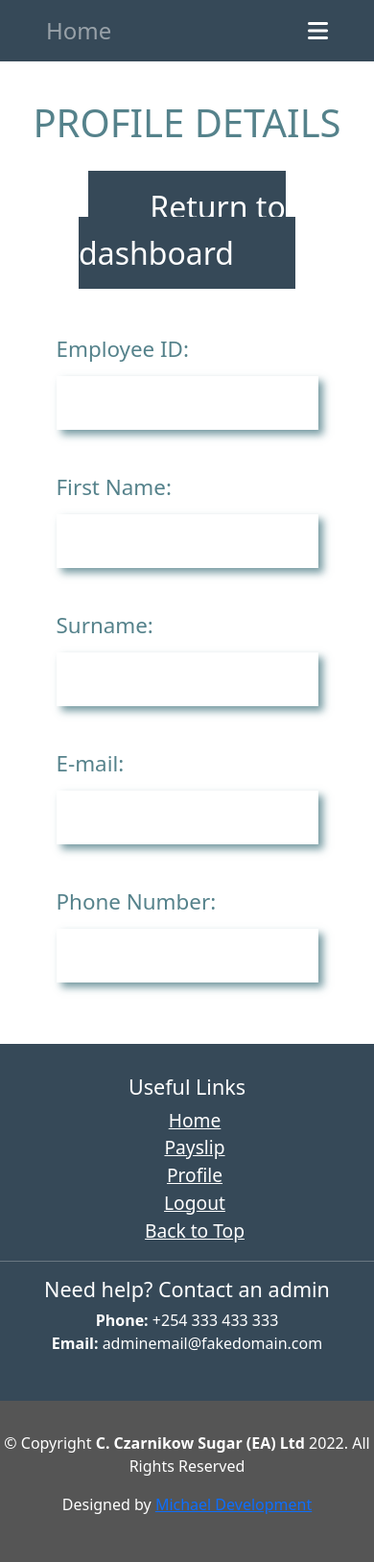
After one commit to mkaminchia/payroll_copy, a CodeIgniter 4 app: template app/Views/employee/profile.php in a window 390 px wide. The commit adds this page. Shown: the whole page at 96% size. Run offline with PHP 8.4 and a stand-in for CodeIgniter, Linux system fonts and the light colour scheme; the template is opened without the code that fills it, so the values that code supplies are empty; some libraries are stand-ins or nearby versions.

Commit message:
Added 'profile' and 'payslip' views
Added dynamic data. Made responsive. Payslip displays error message if no payslip info is available.

```diff
--- a/app/Config/Routes.php
+++ b/app/Config/Routes.php
@@ -43,7 +43,8 @@ $routes->group('login', function ($routes) {
 
 $routes->group('employee', function ($routes) {
     $routes->get('/', 'Employee::index');
-    $routes->get('details', 'Employee::details');
+    $routes->get('profile', 'Employee::profile');
+    $routes->get('payslip', 'Employee::payslip');
     //$routes->get('categorycatalogue/(:any)', 'Catalogue::categorycatalogue/$1');
   });
 
--- a/app/Models/EmployeeModel.php
+++ b/app/Models/EmployeeModel.php
@@ -21,7 +21,7 @@ class EmployeeModel extends Model
 
 		//Query
 		$query = $this->db->query("
-			SELECT employee_ID, firstname, surname, role_id, email, is_deleted
+			SELECT employee_ID, firstname, surname, role_id, email, phone_no, is_deleted
 			FROM employees
 			WHERE email = '$email' AND password = '$password'
 			");
@@ -30,7 +30,7 @@ class EmployeeModel extends Model
 		foreach ($query->getResult() as $row)
 		{
 		//Initialize User Info Array
-		$user_info = array('employee_id' => $row->employee_ID, 'firstname' => $row->firstname, 'surname' => $row->surname, 'role_id' => $row->role_id, 'email' => $row->email, 'is_deleted' => $row->is_deleted);
+		$user_info = array('employee_id' => $row->employee_ID, 'firstname' => $row->firstname, 'surname' => $row->surname, 'role_id' => $row->role_id, 'email' => $row->email, 'phone_no' => $row->phone_no, 'is_deleted' => $row->is_deleted);
 		}
 
 		//Return array
--- /dev/null
+++ b/app/Views/employee/profile.php
@@ -0,0 +1,50 @@
+<?php
+    $session = session();
+
+    $this->extend('/templates/employee_template');
+
+    $this->section('content');
+
+?>
+
+    <script>
+        var c = document.getElementById("profile");
+        c.className += " active";
+    </script>
+
+    <div class="welcome-div">
+        <h1>PROFILE DETAILS</h1>
+    </div>
+
+    <div class="primary-cta">
+        <a href="/employee">Return to dashboard</a>
+    </div>
+
+    <div class="form">
+        <form>
+            <div class="form-item-group">
+                <label for="employee_id">Employee ID:</label>
+                <input type="text" name="employee_id" id="employee_id" value="<?= $_SESSION["user_details"]["employee_id"]?>" readonly>
+            </div>
+            <div class="form-item-group">
+                <label for="firstname">First Name:</label>
+                <input type="text" name="firstname" id="firstname" value="<?= $_SESSION["user_details"]["firstname"]?>" readonly>
+            </div>
+            <div class="form-item-group">
+                <label for="surname">Surname:</label>
+                <input type="text" name="surname" id="surname" value="<?= $_SESSION["user_details"]["surname"]?>" readonly>
+            </div>
+            <div class="form-item-group">
+                <label for="email">E-mail:</label>
+                <input type="text" name="email" id="email" value="<?= $_SESSION["user_details"]["email"]?>" readonly>
+            </div>
+            <div class="form-item-group">
+                <label for="phone_no">Phone Number:</label>
+                <input type="text" name="phone_no" id="phone_no" value="<?= $_SESSION["user_details"]["phone_no"]?>" readonly>
+            </div>
+        </form>
+    </div>
+
+
+
+<?php $this->endSection(); ?>
--- a/app/Views/templates/employee_template.php
+++ b/app/Views/templates/employee_template.php
@@ -19,12 +19,13 @@
     <link href="../css/employee.css?v=<?php echo time(); ?>" rel="stylesheet" type="text/css">
 </head>
 <body>
+
     <div class="container-fluid" style="padding: 0;">
         <header>
             <div class="topnav" id="myTopnav">
                 <a href="/employee" id="home">Home</a>
-                <a href="#" id="payslip">Payslip</a>
-                <a href="#" id="profile">Profile</a>
+                <a href="/employee/payslip" id="payslip">Payslip</a>
+                <a href="/employee/profile" id="profile">Profile</a>
                 <a href="/login/logout">Logout</a>
                 <a href="javascript:void(0);" class="icon" onclick="myFunction()">
                     <i class="fa fa-bars"></i>
@@ -43,10 +44,10 @@
                             <a href="/employee">Home</a>
                         </li>
                         <li>
-                            <a href="#">Payslip</a>
+                            <a href="/employee/payslip">Payslip</a>
                         </li>
                         <li>
-                            <a href="#">Profile</a>
+                            <a href="/employee/profile">Profile</a>
                         </li>
                         <li>
                             <a href="/login/logout">Logout</a>
@@ -79,7 +80,6 @@
     <script src="https://cdn.jsdelivr.net/npm/bootstrap@5.2.0-beta1/dist/js/bootstrap.bundle.min.js" integrity="sha384-pprn3073KE6tl6bjs2QrFaJGz5/SUsLqktiwsUTF55Jfv3qYSDhgCecCxMW52nD2" crossorigin="anonymous"></script>
 
     <script>
-
         /* Toggle between adding and removing the "responsive" class to topnav when the user clicks on the icon */
         function myFunction() {
             var x = document.getElementById("myTopnav");
@@ -89,7 +89,6 @@
                 x.className = "topnav";
             }
         }
-
     </script>
 
 </body>
--- a/public/css/employee.css
+++ b/public/css/employee.css
@@ -95,11 +95,11 @@ footer{
     background: rgb(85, 85, 85);
     padding: 2em 0;
 }
-hr{
+footer hr{
     display: none;
 }
 @media screen and (max-width: 767px) {
-    hr{
+    footer hr{
         display: block;
     }
 }
@@ -107,12 +107,12 @@ hr{
 
 /* Welcome Div */
 .welcome-div{
-    margin-top: 2em;
+    margin: 2.5em 0;
     text-align: center;
     color: #55828B;
 }
 .welcome-div h1{
-    font-size: 3em;
+    font-size: 2.5em;
 }
 
 /* Cards Div */
@@ -146,3 +146,65 @@ hr{
 .card-title{
     font-size: 2.2em;
 }
+
+
+/* Form CSS */
+form{
+    margin: 1em auto;
+    display: flex;
+    flex-direction: column;
+    justify-content: space-evenly;
+    align-items: center;
+}
+.form-item-group{
+    width: 70%;
+    padding: 1em 0;
+    display: grid;
+    grid-template-columns: 1fr 3fr;
+}
+.form-item-group label{
+    color: #55828B;
+    font-size: 1.4em;
+    padding: 0.5em 0;
+}
+.form-item-group input{
+    border: none;
+    outline: none;
+    color: #364958;
+    font-size: 1.4em;
+    box-shadow: 5px 5px 8px rgba(85,130,139, 0.8);
+    padding: 0.5em 0.5em;
+}
+@media screen and (max-width: 950px) {
+    form{
+        height: auto;
+    }
+    .form-item-group{
+       display: flex;
+       flex-direction: column;
+    }
+}
+
+/* Primary CTA */
+.primary-cta{
+    text-align: center;
+    margin: 2em auto;
+}
+.primary-cta a{
+    background-color: #364958;
+    color: white;
+    text-decoration: none;
+    padding: 0.5em 2em;
+    font-size: 2em;
+}
+.primary-cta a:hover{
+    background-color: #C9E4CA;
+    color: black;
+}
+
+/* Not Found div */
+.not-found{
+    margin: 2.5em auto;
+    text-align: center;
+    font-size: 2em;
+}
```
Also changed, not shown: app/Controllers/Employee.php (+7 -6 lines), app/Views/employee/dashboard.php (+7 -6 lines), app/Views/employee/payslip.php (added, +52 -0 lines).
